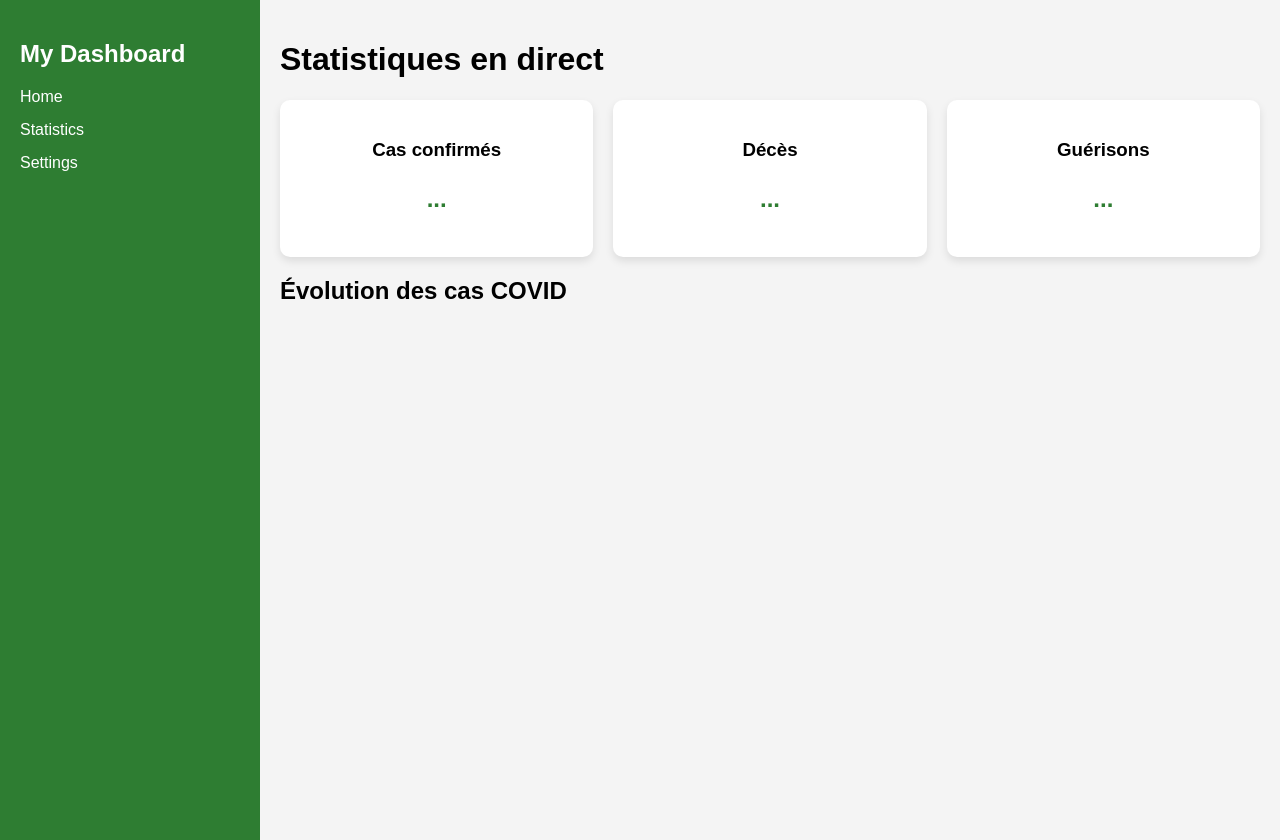
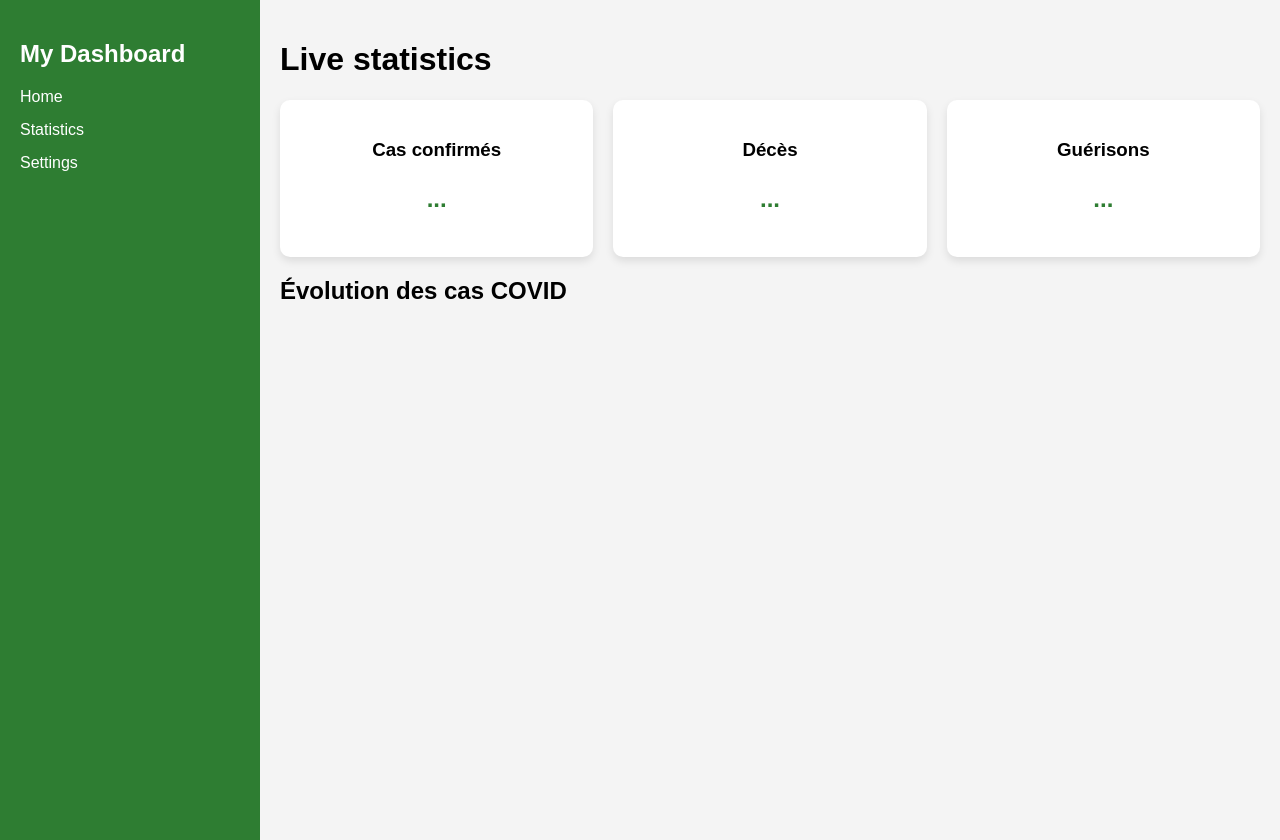
Before and after one commit to Randa-Lakab/Pandemic-Dashboard, a plain HTML site: page index.html in a window 1280 px wide. Drawn offline with nearby package versions, Linux system fonts and the light colour scheme; no server answers.

Commit message:
Update index.html

```diff
--- a/index.html
+++ b/index.html
@@ -20,7 +20,7 @@
 
   <main class="content">
     <header>
-      <h1>Statistiques en direct</h1>
+      <h1>Live statistics</h1>
     </header>
 
     <section class="cards">
```
